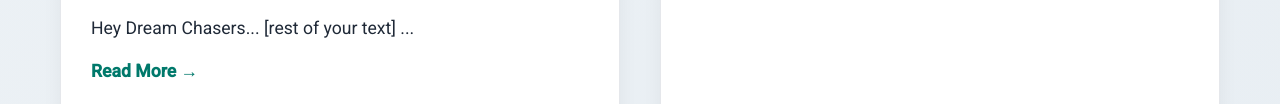
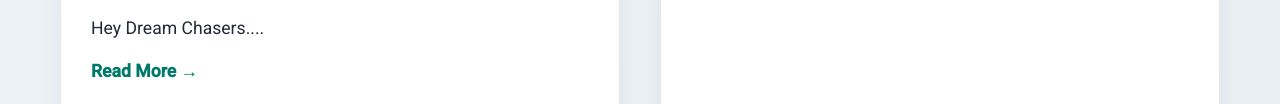
Before and after one commit to alqabid/0, a plain HTML site: page index.html in a window 1280 px wide. Shown: the part 4295-4399 px from the top of the page. Drawn offline with Linux system fonts and the light colour scheme.

Commit message:
Update blog paragraph text

```diff
--- a/index.html
+++ b/index.html
@@ -178,7 +178,7 @@
                 <div class="content-box">
                     <img src="top.jpg" alt="Blog Image" style="width:100%; border-radius: 8px; margin-bottom: 15px;">
                     <h3>Unleashing the Power...</h3>
-                    <p>Hey Dream Chasers... [rest of your text] ...</p>
+                    <p>Hey Dream Chasers....</p>
                     <a href="#" class="text-link">Read More &rarr;</a>
                 </div>
             </div>
```
